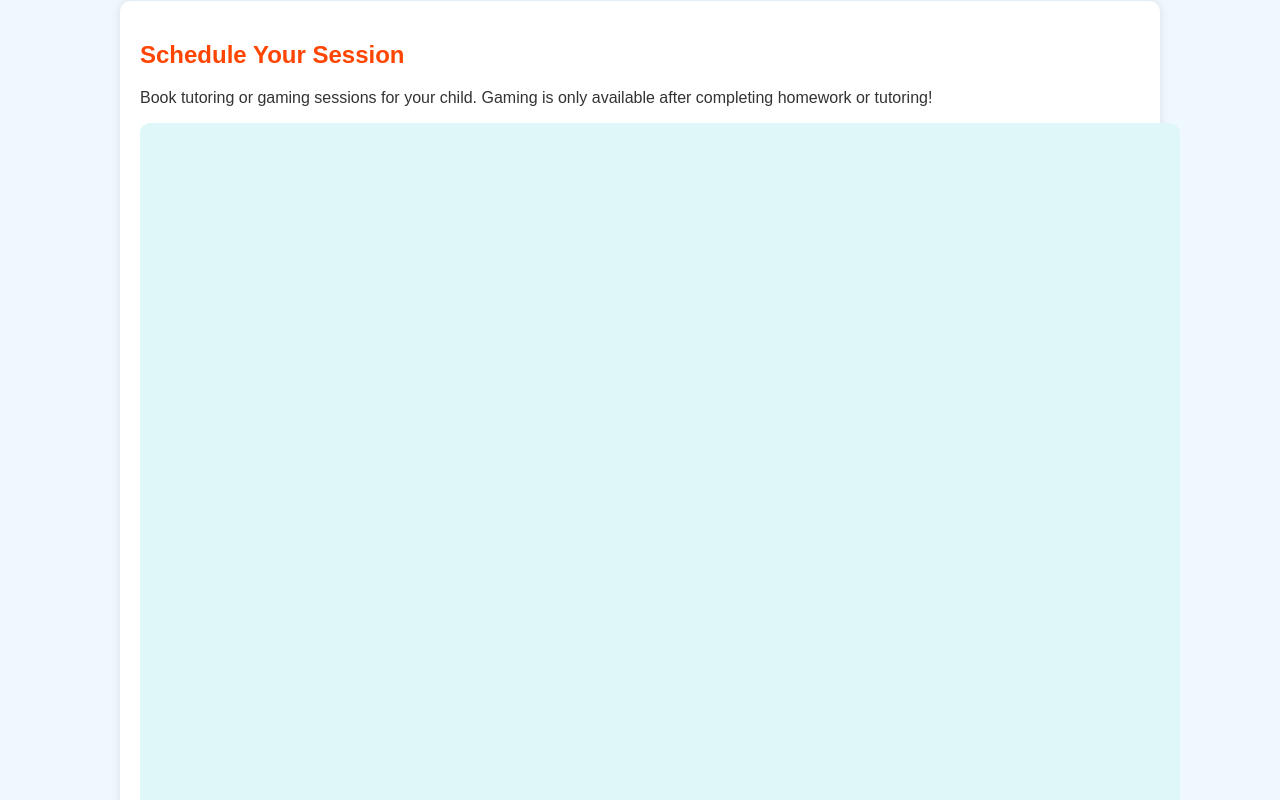
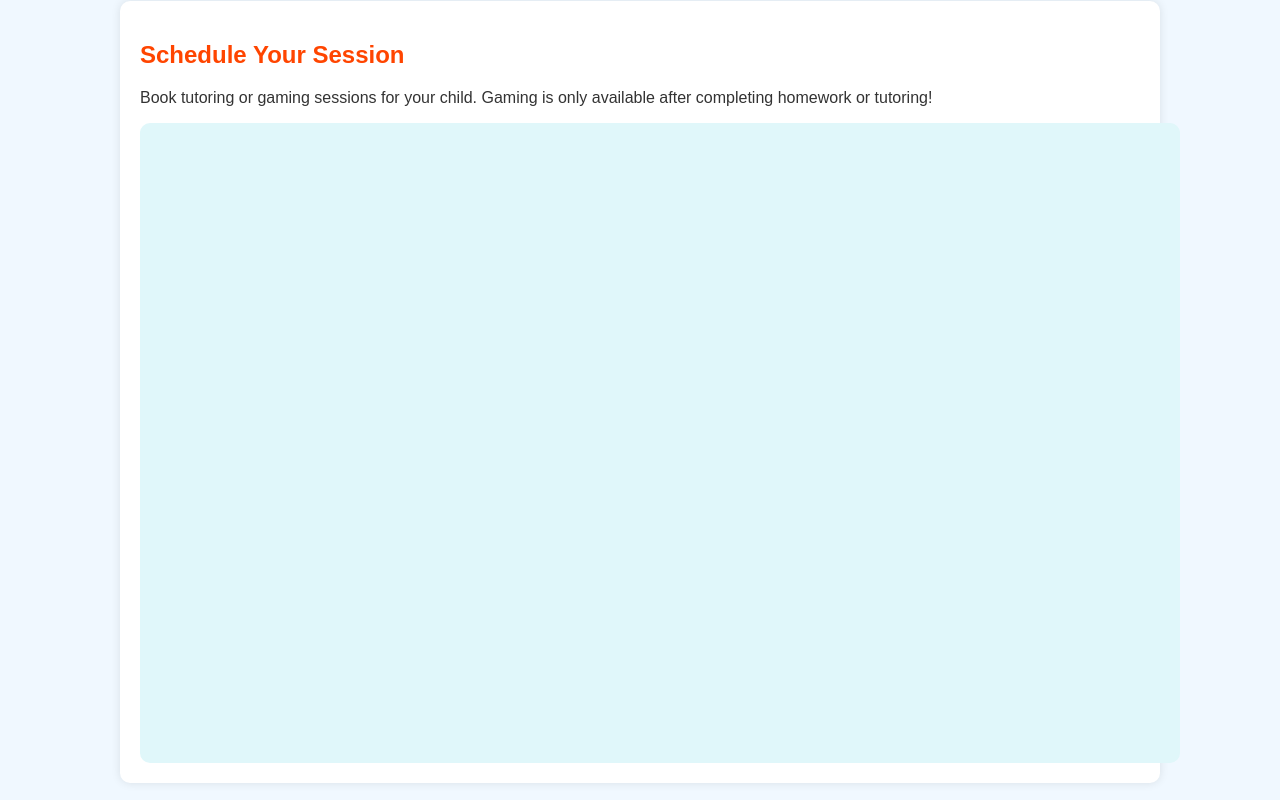
Before and after one commit to ajesbenshade/Epic-Brainwave, a plain HTML site: page index.html in a window 1280 px wide. Shown: the part 1140-1940 px from the top of the page. Drawn offline with Linux system fonts and the light colour scheme; a script that the page names is missing.

Commit message:
Update index.html

```diff
--- a/index.html
+++ b/index.html
@@ -13,7 +13,7 @@
       text-align: center;
       border-radius: 10px;
       width: 100%;
-      min-height: 1000px; /* Ensure container is tall enough */
+      min-height: 600px; /* Ensure container is tall enough */
       overflow: auto;
       position: relative;
       z-index: 1;
```
